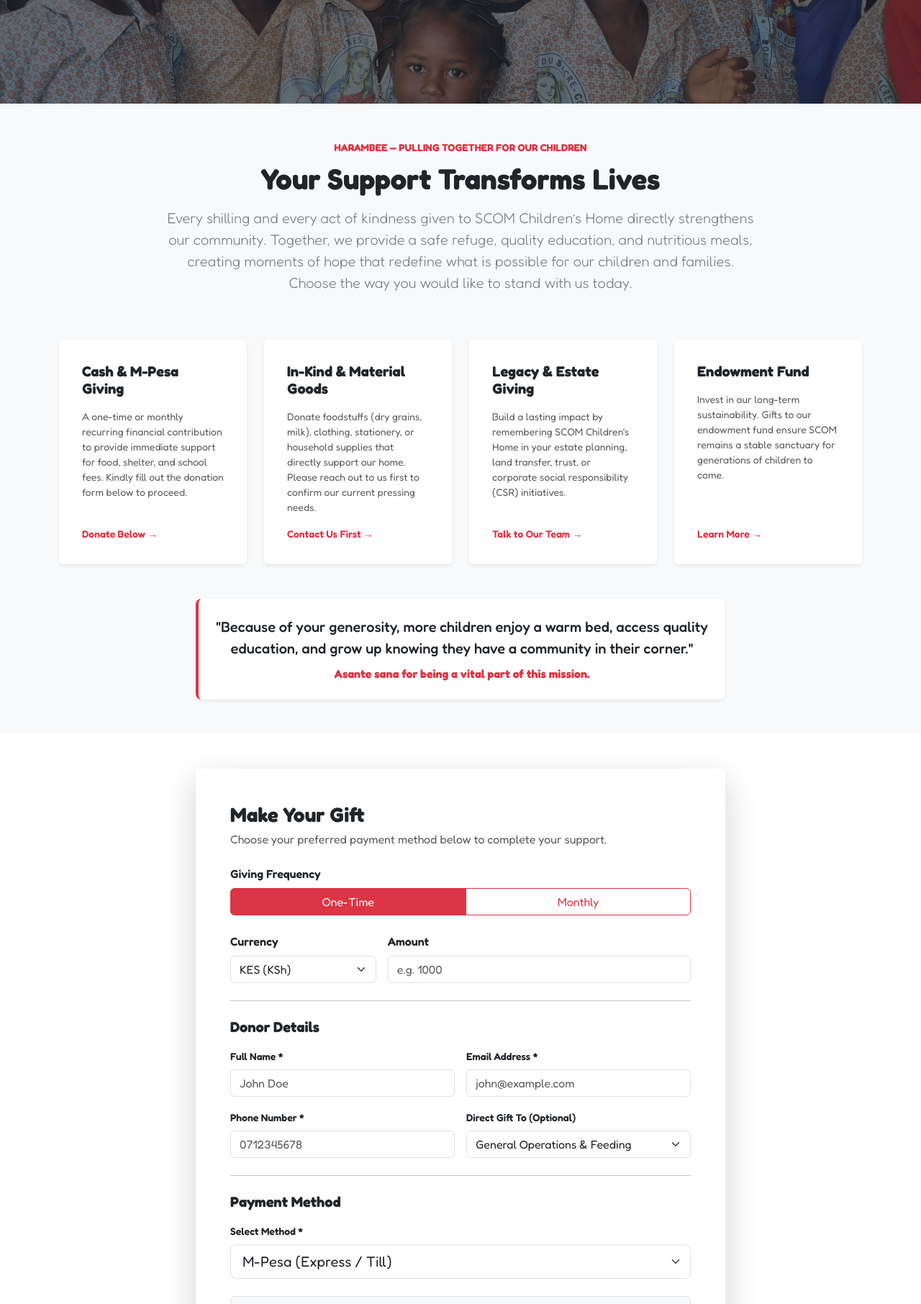
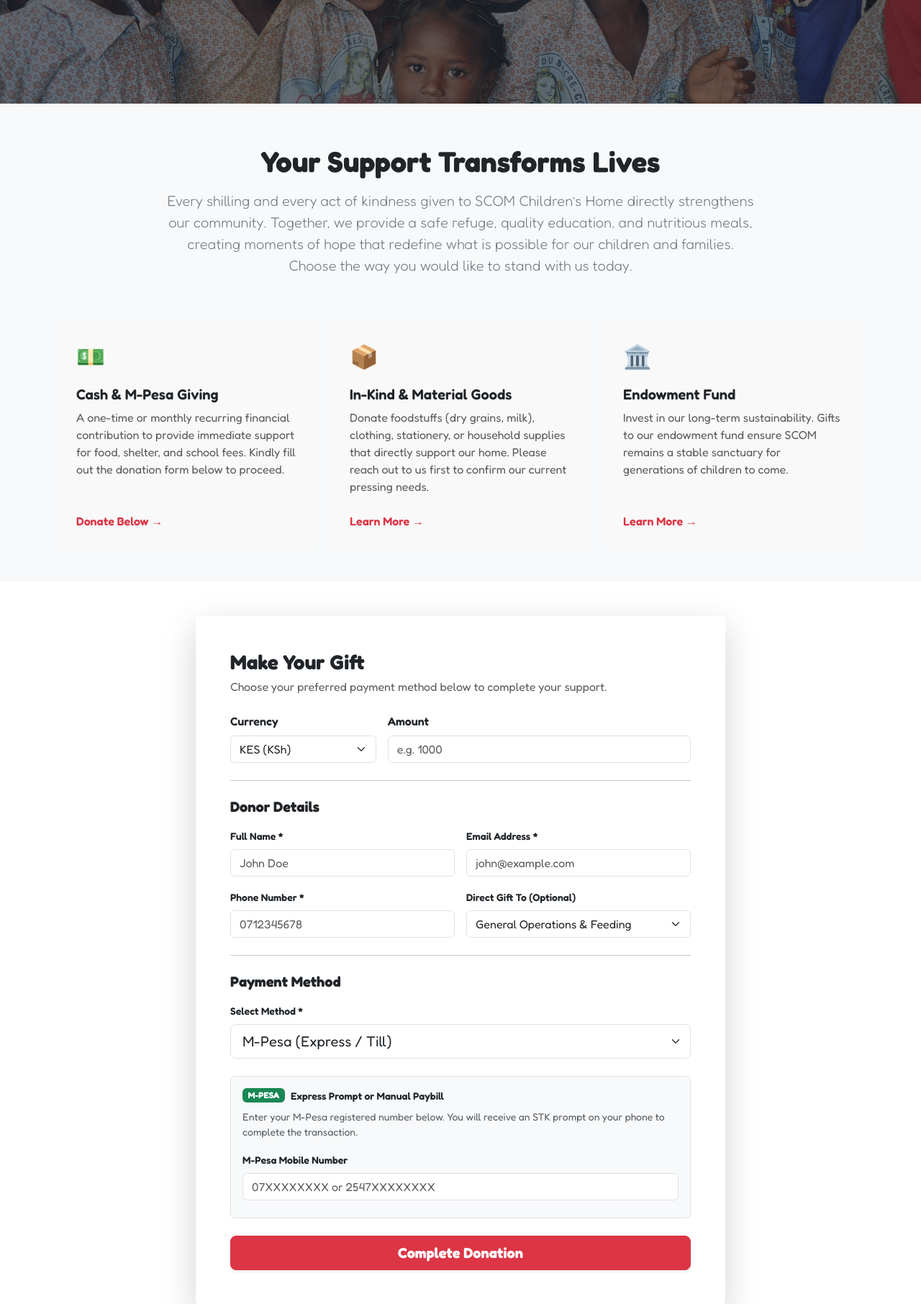
Before and after one commit to mbvgua/scom, a FastAPI app: page /donate in a window 1280 px wide. Shown: the part 336-2148 px from the top of the page at 72% size. Run offline with FastAPI, Linux system fonts and the light colour scheme; style sheets or scripts are compiled from the project's sources; some web fonts are replaced.

Commit message:
chore: update donation form

```diff
--- a/templates/contact-us.html
+++ b/templates/contact-us.html
@@ -19,7 +19,7 @@
     <!-- END MINI HEADER SECTION -->
 
     <!-- BEGIN CONTACT FORM SECTION -->
-    <section class="py-5 feature-section bg-light-section">
+    <section  id="contact-form" class="py-5 feature-section bg-light-section">
       <div class="container py-lg-4">
         <div class="row g-5 align-items-start">
           <div class="col-lg-5">
--- a/templates/donate.html
+++ b/templates/donate.html
@@ -18,13 +18,11 @@
     </header>
     <!-- END MINI HEADER SECTION -->
 
-    <main>
 <!-- INTRO TO WHY TO DONATE SECTION -->
 <section class="py-5 bg-light">
   <div class="container">
     <div class="row justify-content-center text-center mb-5">
       <div class="col-lg-9">
-        <span class="text-danger fw-bold text-uppercase tracking-wide small">Harambee — Pulling Together for Our Children</span>
         <h2 class="display-6 fw-bold text-dark mt-2 mb-3">Your Support Transforms Lives</h2>
         <p class="lead text-secondary">
           Every shilling and every act of kindness given to SCOM Children’s Home directly strengthens our community. Together, we provide a safe refuge, quality education, and nutritious meals, creating moments of hope that redefine what is possible for our children and families. Choose the way you would like to stand with us today.
@@ -32,66 +30,53 @@
       </div>
     </div>
 
-    <div class="row g-4">
-      <div class="col-md-6 col-lg-3">
-        <div class="card h-100 border-0 shadow-sm p-3">
-          <div class="card-body d-flex flex-column">
-            <h5 class="fw-bold text-dark mb-3">Cash & M-Pesa Giving</h5>
-            <p class="text-muted small flex-grow-1">
+    <div class="row g-4 justify-content-center">
+        <div class="col-md-6 col-lg-4">
+            <div class="card h-100 border-0 p-4" style="background-color:#f9f9f9;">
+            <div class="card-body d-flex flex-column p-0">
+                <div class="mb-3">
+                <span class="fs-2">💵</span>
+                </div>
+                <h5 class="fw-semibold text-dark mb-2">Cash & M-Pesa Giving</h5>
+                <p class="text-muted flex-grow-1">
                 A one-time or monthly recurring financial contribution to provide immediate support for food, shelter, and school fees. Kindly fill out the donation form below to proceed.
                 </p>
-            <a href="#donate-form" class="text-danger fw-semibold text-decoration-none small">Donate Below &rarr;</a>
+                <a href="{{url_for('donate')}}#donate-form" class="rounded-4 fw-semibold text-decoration-none text-danger mt-2">Donate Below &rarr;</a>
             </div>
             </div>
         </div>
 
-      <div class="col-md-6 col-lg-3">
-        <div class="card h-100 border-0 shadow-sm p-3">
-          <div class="card-body d-flex flex-column">
-            <h5 class="fw-bold text-dark mb-3">In-Kind & Material Goods</h5>
-            <p class="text-muted small flex-grow-1">
+        <div class="col-md-6 col-lg-4">
+            <div class="card h-100 border-0 p-4" style="background-color:#f9f9f9;">
+            <div class="card-body d-flex flex-column p-0">
+                <div class="mb-3">
+                <span class="fs-2">📦</span>
+                </div>
+                <h5 class="fw-semibold text-dark mb-2">In-Kind & Material Goods</h5>
+                <p class="text-muted flex-grow-1">
                 Donate foodstuffs (dry grains, milk), clothing, stationery, or household supplies that directly support our home. Please reach out to us first to confirm our current pressing needs.
                 </p>
-            <a href="#contact" class="text-danger fw-semibold text-decoration-none small">Contact Us First &rarr;</a>
+                <a href="{{url_for('contact_us')}}#contact-form" class="fw-semibold text-decoration-none text-danger mt-2">Learn More &rarr;</a>
             </div>
             </div>
         </div>
 
-      <div class="col-md-6 col-lg-3">
-        <div class="card h-100 border-0 shadow-sm p-3">
-          <div class="card-body d-flex flex-column">
-            <h5 class="fw-bold text-dark mb-3">Legacy & Estate Giving</h5>
-            <p class="text-muted small flex-grow-1">
-              Build a lasting impact by remembering SCOM Children's Home in your estate planning, land transfer, trust, or corporate social responsibility (CSR) initiatives.
-            </p>
-            <a href="#contact" class="text-danger fw-semibold text-decoration-none small">Talk to Our Team &rarr;</a>
+        <div class="col-md-6 col-lg-4">
+            <div class="card h-100 border-0 p-4" style="background-color:#f9f9f9;">
+            <div class="card-body d-flex flex-column p-0">
+                <div class="mb-3">
+                <span class="fs-2">🏛️</span>
                 </div>
-        </div>
-      </div>
-
-      <div class="col-md-6 col-lg-3">
-        <div class="card h-100 border-0 shadow-sm p-3">
-          <div class="card-body d-flex flex-column">
-            <h5 class="fw-bold text-dark mb-3">Endowment Fund</h5>
-            <p class="text-muted small flex-grow-1">
+                <h5 class="fw-semibold text-dark mb-2">Endowment Fund</h5>
+                <p class="text-muted flex-grow-1">
                 Invest in our long-term sustainability. Gifts to our endowment fund ensure SCOM remains a stable sanctuary for generations of children to come.
                 </p>
-            <a href="#contact" class="text-danger fw-semibold text-decoration-none small">Learn More &rarr;</a>
+                <a href="{{url_for('contact_us')}}#contact-form" class="fw-semibold text-decoration-none text-danger mt-2">Learn More &rarr;</a>
             </div>
             </div>
         </div>
     </div>
 
-    <div class="row justify-content-center text-center mt-5">
-      <div class="col-lg-8">
-        <div class="p-4 bg-white rounded-3 shadow-sm border-start border-4 border-danger">
-          <p class="fs-5 fw-medium text-dark mb-2">
-            "Because of your generosity, more children enjoy a warm bed, access quality education, and grow up knowing they have a community in their corner."
-          </p>
-          <p class="text-danger fw-bold mb-0">Asante sana for being a vital part of this mission.</p>
-        </div>
-      </div>
-    </div>
   </div>
 </section>
         <!-- END INTRO SECTION -->
@@ -107,17 +92,6 @@
           <p class="text-muted mb-4">Choose your preferred payment method below to complete your support.</p>
 
           <form id="scomDonationForm">
-
-            <div class="mb-4">
-              <label class="form-label fw-semibold">Giving Frequency</label>
-              <div class="btn-group w-100" role="group">
-                <input type="radio" class="btn-check" name="frequency" id="oneTime" checked>
-                <label class="btn btn-outline-danger" for="oneTime">One-Time</label>
-
-                <input type="radio" class="btn-check" name="frequency" id="monthly">
-                <label class="btn btn-outline-danger" for="monthly">Monthly</label>
-              </div>
-            </div>
 
             <div class="row g-3 mb-4">
               <div class="col-md-4">
@@ -199,6 +173,54 @@
                 </div>
                 <div class="col-md-6">
                   <label for="cardCvc" class="form-label small fw-semibold">CVC / CVV</label>
+                  <input type="password" class="form-control" id="cardCvc" placeholder="123" maxlength="4">
+                </div>
+              </div>
+            </div>
+
+            <div id="bankFields" class="payment-group p-3 bg-light rounded border mb-4 d-none">
+              <p class="fw-semibold text-dark mb-2">SCOM Children's Home Bank Details</p>
+              <div class="table-responsive">
+                <table class="table table-sm table-borderless text-muted small mb-0">
+                  <tr>
+                    <td class="fw-bold text-dark">Bank Name:</td>
+                    <td>KCB Bank Kenya</td>
+                  </tr>
+                  <tr>
+                    <td class="fw-bold text-dark">Account Name:</td>
+                    <td>SCOM Childrens Home Sanctuary</td>
+                  </tr>
+                  <tr>
+                    <td class="fw-bold text-dark">Account Number:</td>
+                    <td>1234567890</td>
+                  </tr>
+                  <tr>
+                    <td class="fw-bold text-dark">Branch:</td>
+                    <td>Nairobi Central Branch</td>
+                  </tr>
+                  <tr>
+                    <td class="fw-bold text-dark">Swift Code:</td>
+                    <td>KCBLKENX</td>
+                  </tr>
+                </table>
+              </div>
+              <div class="mt-3">
+                <label for="bankRef" class="form-label small fw-semibold">Transaction Reference Number (After Transfer)</label>
+                <input type="text" class="form-control" id="bankRef" placeholder="e.g. REF12345678">
+              </div>
+            </div>
+
+            <button type="submit" class="btn btn-danger btn-lg w-100 fw-bold shadow-sm">
+              Complete Donation
+            </button>
+
+          </form>
+        </div>
+
+      </div>
+    </div>
+  </div>
+</section>
         <!-- END DONATION FORM -->
 
 {% endblock content %}
```
Also changed, not shown: static/css/style.scss (+7 -13 lines). Lines whose indentation alone changed are shown as unchanged.
